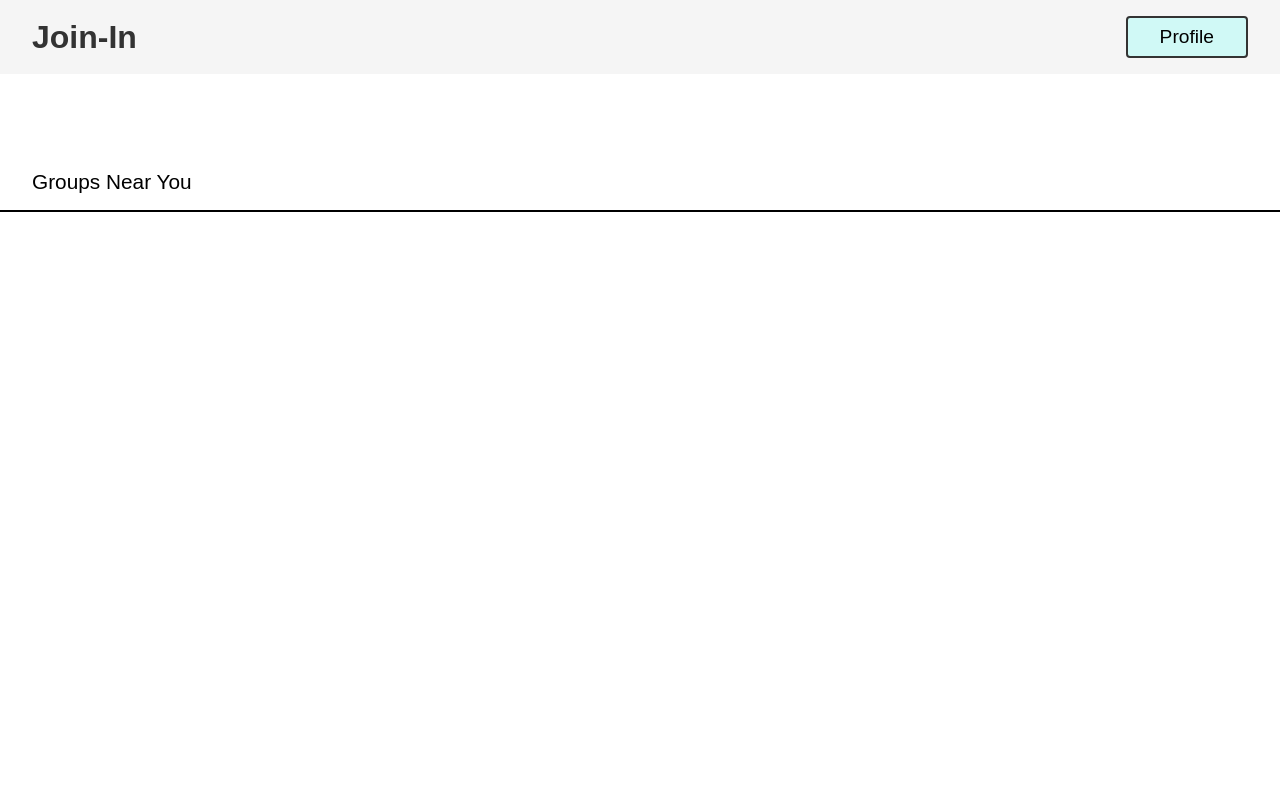
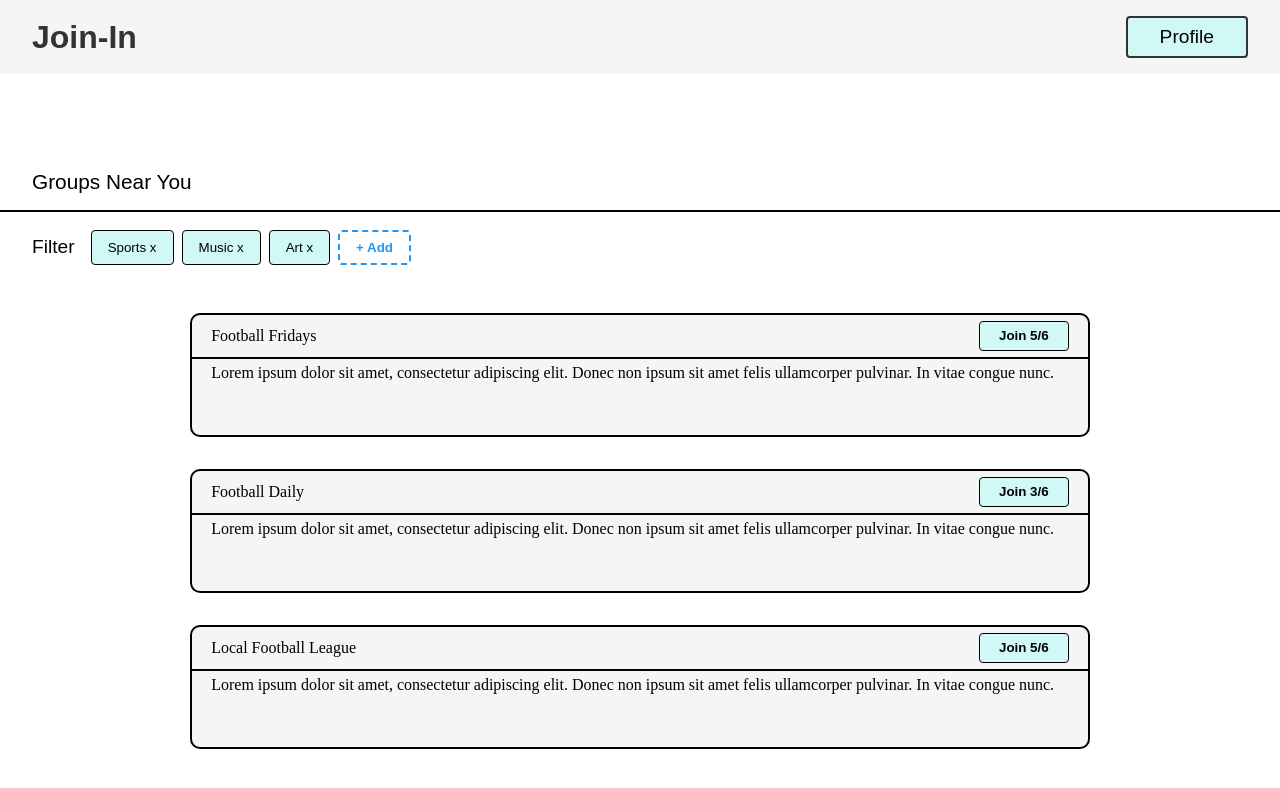
Before and after one commit to JacksonZ2003/DPD-Mock-Up, a plain HTML site: page Home.html in a window 1280 px wide. Drawn offline with Linux system fonts and the light colour scheme.

Commit message:
Home Page Finish

```diff
--- a/Home.html
+++ b/Home.html
@@ -47,5 +47,46 @@
         Groups Near You
     </p>
     <hr style="border: none; border-top: 2px solid black; margin: 0;">
+    <p style="font-family: Arial; font-size: 1.2rem; margin: .1rem 0 0 2rem; padding: 1rem 0; display: flex; align-items: center;">
+        Filter
+        <span style="display: flex; gap: 0.5rem; margin-left: 1rem;">
+            <button style="padding: 0.5rem 1rem; border: 1px solid #000; border-radius: 4px; background: #D0F9F6; cursor: pointer;">Sports x</button>
+            <button style="padding: 0.5rem 1rem; border: 1px solid #000; border-radius: 4px; background: #D0F9F6; cursor: pointer;">Music x</button>
+            <button style="padding: 0.5rem 1rem; border: 1px solid #000; border-radius: 4px; background: #D0F9F6; cursor: pointer;">Art x</button>
+            <button style="padding: 0.5rem 1rem; border: 2px dashed #2196f3; border-radius: 4px; background: #fff; color: #2196f3; font-weight: bold; cursor: pointer;">+ Add</button>
+        </span>
+    </p>
+    <div style="display: flex; flex-direction: column; gap: 2rem; align-items: center; margin-top: 2rem;">
+        <div style="width: 70vw; height: 120px; background: #f5f5f5; border-radius: 10px; border: 2px solid #000; display: flex; flex-direction: column;">
+            <div style="display: flex; justify-content: space-between; align-items: center; padding: .4rem 1.2rem;">
+                <p style="margin-left: 0; margin-top: 0; margin-bottom: 0;">Football Fridays</p>
+                <button style="padding: 0.4rem 1.2rem; border-radius: 4px; border: 1px solid #000; background: #D0F9F6; color: #000; font-weight: bold; cursor: pointer;">Join 5/6</button>
+            </div>
+            <hr style="width: 100%; border: none; border-top: 2px solid #000; margin: 0;">
+            <p style="margin-left: 1.2rem; margin-top: .3rem; margin-bottom: .3rem;">
+                Lorem ipsum dolor sit amet, consectetur adipiscing elit. Donec non ipsum sit amet felis ullamcorper pulvinar. In vitae congue nunc.
+            </p>
+        </div>
+        <div style="width: 70vw; height: 120px; background: #f5f5f5; border-radius: 10px; border: 2px solid #000; display: flex; flex-direction: column;">
+            <div style="display: flex; justify-content: space-between; align-items: center; padding: .4rem 1.2rem;">
+                <p style="margin-left: 0; margin-top: 0; margin-bottom: 0;">Football Daily</p>
+                <button style="padding: 0.4rem 1.2rem; border-radius: 4px; border: 1px solid #000; background: #D0F9F6; color: #000; font-weight: bold; cursor: pointer;">Join 3/6</button>
+            </div>
+            <hr style="width: 100%; border: none; border-top: 2px solid #000; margin: 0;">
+            <p style="margin-left: 1.2rem; margin-top: .3rem; margin-bottom: .3rem;">
+                Lorem ipsum dolor sit amet, consectetur adipiscing elit. Donec non ipsum sit amet felis ullamcorper pulvinar. In vitae congue nunc.
+            </p>
+        </div>
+        <div style="width: 70vw; height: 120px; background: #f5f5f5; border-radius: 10px; border: 2px solid #000; display: flex; flex-direction: column;">
+            <div style="display: flex; justify-content: space-between; align-items: center; padding: .4rem 1.2rem;">
+                <p style="margin-left: 0; margin-top: 0; margin-bottom: 0;">Local Football League</p>
+                <button style="padding: 0.4rem 1.2rem; border-radius: 4px; border: 1px solid #000; background: #D0F9F6; color: #000; font-weight: bold; cursor: pointer;">Join 5/6</button>
+            </div>
+            <hr style="width: 100%; border: none; border-top: 2px solid #000; margin: 0;">
+            <p style="margin-left: 1.2rem; margin-top: .3rem; margin-bottom: .3rem;">
+                Lorem ipsum dolor sit amet, consectetur adipiscing elit. Donec non ipsum sit amet felis ullamcorper pulvinar. In vitae congue nunc.
+            </p>
+        </div>
+    </div>
 </body>
 </html>
```
